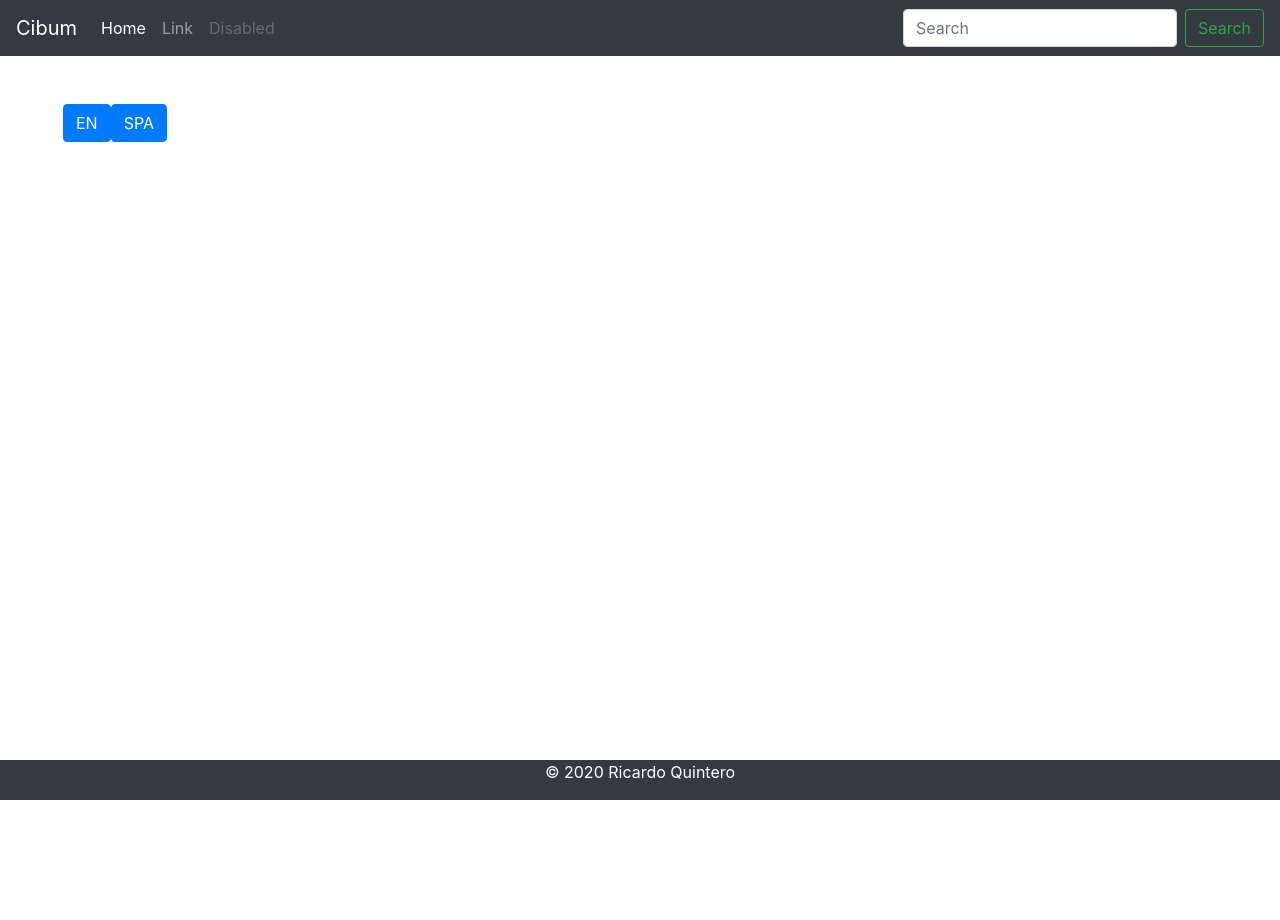
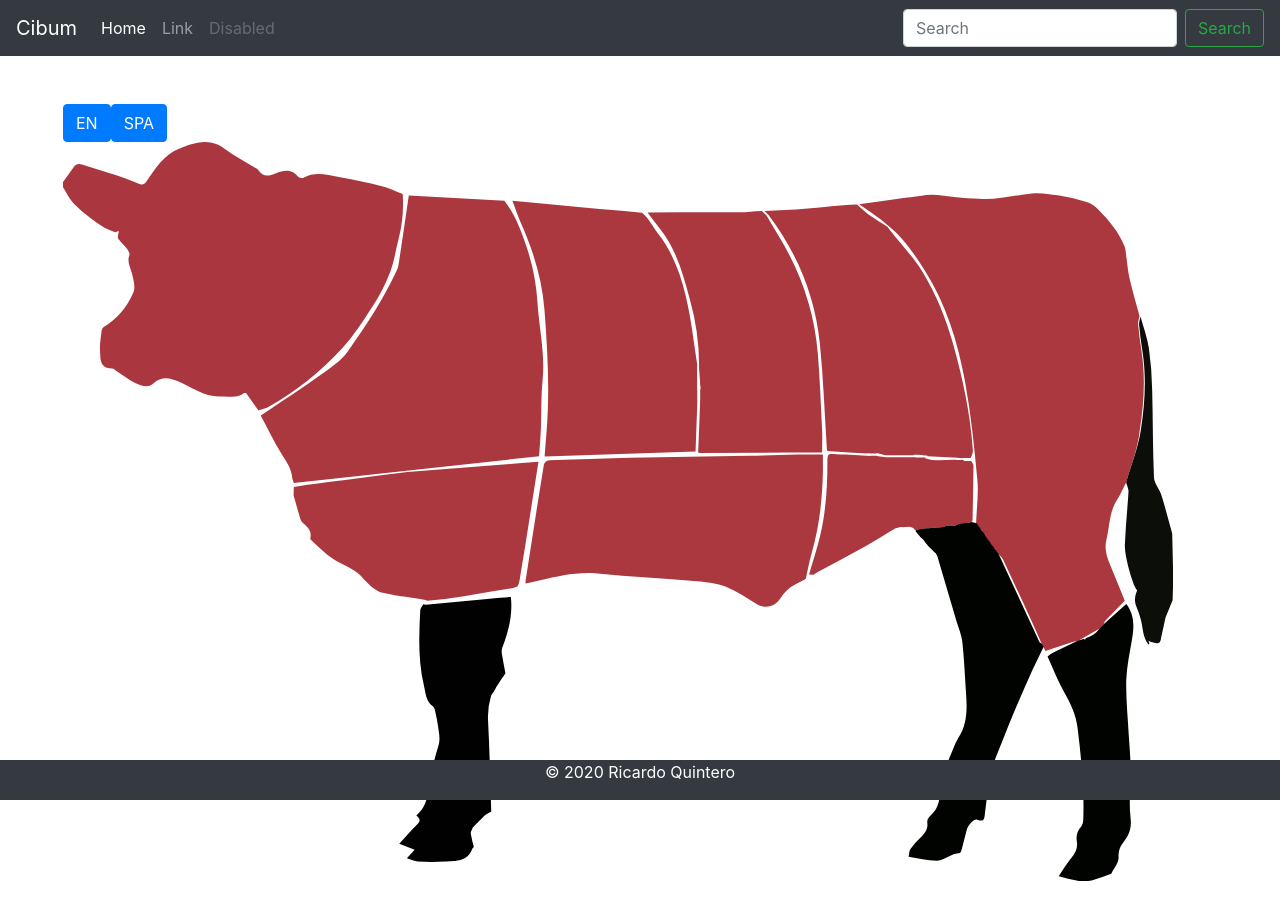
Before and after one commit to SpicyChurro/AppCarnes, an Angular app in the folder PRUEBA1/: page / in a window 1280 px wide. Shown: the top 920 px of the page. Before the commit the page ends 800 px from the top, so only its background shows below. Built offline with nearby package versions, Linux system fonts and the light colour scheme.

Commit message:
Moved SVG style to css and tested (click) with SVG

```diff
--- a/PRUEBA1/src/app/components/body/body.component.css
+++ b/PRUEBA1/src/app/components/body/body.component.css
@@ -1,8 +1,12 @@
 
+
+
+ .cls-1{fill:#aa373f;}.cls-2{fill:#ab373f;}.cls-3{fill:#ab383f;}.cls-4{fill:#ab383e;}.cls-5{fill:#010300;}.cls-6{fill:#010101;}.cls-7{fill:#010301;}.cls-8{fill:#0b0e09;}
 
 
   path:hover:not(#BL-L):not(#BL-R):not(#FL):not(#Tail) {
     fill:#ddd;
     transition: fill 0.3s;
   }
+
   .saturate:hover { filter: saturate(4); }
--- a/PRUEBA1/src/app/components/body/body.component.html
+++ b/PRUEBA1/src/app/components/body/body.component.html
@@ -22,14 +22,19 @@
             </h3>
           </div>
         </div>
+      </div>
 
-        <svg xmlns="http://www.w3.org/2000/svg" viewBox="0 0 609.37 405.69"><defs><style>.cls-1{fill:#aa373f;}.cls-2{fill:#ab373f;}.cls-3{fill:#ab383f;}.cls-4{fill:#ab383e;}.cls-5{fill:#010300;}.cls-6{fill:#010101;}.cls-7{fill:#010301;}.cls-8{fill:#0b0e09;}</style></defs>
+
+    </div>
+
+        <svg xmlns="http://www.w3.org/2000/svg"  viewBox="0 0 609.37 405.69">>
           <!-- <title>Vaca-SVG</title> -->
 
           <g id="Capa_2" data-name="Capa 2"><g id="Capa_1-2" data-name="Capa 1">
 
             <a xlink:title ="">
-              <path id="Brisket" class="cls-4" d="M250.17,176.4c-20.39,1.59-40.78,3.15-61.17,4.82-16.69,2-39,5.07-55.66,7.11-2.22.27-4.43.7-6.65,1.06,0,1.56-.07,3.11-.1,4.67,1.28,4.44,2.53,8.9,3.87,13.32a4.12,4.12,0,0,0,1.26,1.72c2.56,2.2,5,4.4,4.06,8.2a1.15,1.15,0,0,0,.28,1c4.11,3.66,7.87,7.84,12.52,10.77,5.36,3.41,11.84,5.18,16,10.33l.57.64,3.74,3.65,1.58,1.28,2.33,1.59,1.38.66,8,1.59,3.32.51,1.52.13,3.74.59.83.14,3.7.61.72.16,3,.52.94.32,9.91-.93.83-.08c11.79-1.59,24.26-4.29,36.05-5.81l2.63-.91c1-1,1.32-3.7,1.51-4.8,2.6-15.53,5-31.09,7.46-46.65l2.68-17.07Zm-55.6,27.81h0Z"/>
+              <path id="Brisket" (click)="onClickSpa()" class="cls-4" d="M250.17,176.4c-20.39,1.59-40.78,3.15-61.17,4.82-16.69,2-39,5.07-55.66,7.11-2.22.27-4.43.7-6.65,1.06,0,1.56-.07,3.11-.1,4.67,1.28,4.44,2.53,8.9,3.87,13.32a4.12,4.12,0,0,0,1.26,1.72c2.56,2.2,5,4.4,4.06,8.2a1.15,1.15,0,0,0,.28,1c4.11,3.66,7.87,7.84,12.52,10.77,5.36,3.41,11.84,5.18,16,10.33l.57.64,3.74,3.65,1.58,1.28,2.33,1.59,1.38.66,8,1.59,3.32.51,1.52.13,3.74.59.83.14,3.7.61.72.16,3,.52.94.32,9.91-.93.83-.08c11.79-1.59,24.26-4.29,36.05-5.81l2.63-.91c1-1,1.32-3.7,1.51-4.8,2.6-15.53,5-31.09,7.46-46.65l2.68-17.07Zm-55.6,27.81h0Z"/>
+
             </a>
 
               <!-- <a xlink:title ="" xlink:href=""> -->
@@ -38,11 +43,11 @@
             </a>
 
             <a xlink:title ="">
-            <path id="Flank" class="cls-2" d="M498.63,175.13H494.5l-.09-.49c-1.11,0-2.22-.06-3.33-.1h-.18c-.71,0-1.42-.05-2.13-.05a.5.5,0,0,1-.13,0c-5.09,0-10.25,1-15.22-.92l0-.28-.4-.13h-4.7A.5.5,0,0,1,468,173H451.58l-5-.65,0-.12H443v.16l-1.82-.12h-.05l-11.61-.75c-1.57,0-3.14,0-4.69-.1-5-.41-5.2-.44-5.19,4.68,0,13.41-.84,26.74-3.91,39.8-1.7,7.25-4.09,14.33-6.17,21.49l2.54.15a20.66,20.66,0,0,1,2-1.37c8.73-4.72,17.52-9.32,26.19-14.16,5.68-3.16,11.17-6.64,16.75-10l2.87-.59c2.59.48,5.69-1.58,7.77,1.54l.91,0,.05-.06.63-.12,4.4-.7L475,212l8.74-.7.73-.54,0,0,1.33-.14,3.68,0,2.93-1.25,2.89-.21h1.36l2-.48.19-.19.49-.59c.19-10.06.4-20.11.49-30.16C499.89,176.84,499.07,176,498.63,175.13Z"/>
+            <path id="Flank"  class="cls-2" d="M498.63,175.13H494.5l-.09-.49c-1.11,0-2.22-.06-3.33-.1h-.18c-.71,0-1.42-.05-2.13-.05a.5.5,0,0,1-.13,0c-5.09,0-10.25,1-15.22-.92l0-.28-.4-.13h-4.7A.5.5,0,0,1,468,173H451.58l-5-.65,0-.12H443v.16l-1.82-.12h-.05l-11.61-.75c-1.57,0-3.14,0-4.69-.1-5-.41-5.2-.44-5.19,4.68,0,13.41-.84,26.74-3.91,39.8-1.7,7.25-4.09,14.33-6.17,21.49l2.54.15a20.66,20.66,0,0,1,2-1.37c8.73-4.72,17.52-9.32,26.19-14.16,5.68-3.16,11.17-6.64,16.75-10l2.87-.59c2.59.48,5.69-1.58,7.77,1.54l.91,0,.05-.06.63-.12,4.4-.7L475,212l8.74-.7.73-.54,0,0,1.33-.14,3.68,0,2.93-1.25,2.89-.21h1.36l2-.48.19-.19.49-.59c.19-10.06.4-20.11.49-30.16C499.89,176.84,499.07,176,498.63,175.13Z"/>
             </a>
 
             <a xlink:title ="">
-              <path id="Round" class="cls-2" d="M583.64,186.9c-1.69,3.29-3.12,6.74-5.11,9.83-4.24,6.62-3.92,14.33-5.69,21.54-1.2,4.91,0,9.21,1.93,13.61,2.84,6.6,5.44,13.29,8.14,20-3.58,3.62-7.19,7.22-10.73,10.9a8,8,0,0,0-1,2.21l0,0-.75.75,0,0-.76.75,0,0-.76.76,0,0-11.61,6.55.05,0c-1.32.33-2.67.57-4,1-4.69,1.54-9.37,3.13-14,4.7-.36-.73-.71-1.47-1.06-2.2l-.79-1.34c-2.05-4.6-4.06-9.22-6.16-13.8-5.06-11-10.12-22-15.29-32.95-.57-1.22-1.86-2.09-2.82-3.12l0,0-1.49-2.21,0,0-.75-.77,0,.05-.78-1.48v0l-.72-.77,0,0-1.48-2.19,0,0-.74-.78,0,0c-.49-.73-1-1.46-1.48-2.2l0,0-.77-1.46,0,0-.74-.76,0,0-.73-.78,0,0-.78-1.46.05,0-.76-.78,0,0-.78-1.48,0,.05c.28-7.93,1.42-15.93.68-23.76-1.69-17.93-3.51-35.92-6.73-53.63-3.92-21.55-10.3-42.49-22.21-61.27-5.86-9.26-12-18.33-20.79-25.16-1.08-.91-2.09-1.89-3.23-2.71-3.95-2.82-7.95-5.57-11.92-8.35q13.17-1.87,26.36-3.74c2.62-.37,5.28-.5,7.86-1,6.46-1.34,12.72.16,19.06.91,4.19.51,8.43.57,12.65.86,9.85.67,19.33-2.05,29-3,4.65-.43,9.48.33,14.14,1.08a122,122,0,0,1,15.8,3.58,15.91,15.91,0,0,1,6.38,4.11c5.87,6,11.35,12.4,14.48,20.36.68,1.73.65,3.75.93,5.64.58,4,.88,8,1.79,11.88,1.63,7,3.63,13.81,5.47,20.71-.28,1.5-.91,3-.78,4.51.42,4.65,1,9.29,1.74,13.9,2.4,14.87,1.45,29.78-.86,44.45C590.09,168.26,586.37,177.5,583.64,186.9Z"/>
+              <path id="Round"  class="cls-2" d="M583.64,186.9c-1.69,3.29-3.12,6.74-5.11,9.83-4.24,6.62-3.92,14.33-5.69,21.54-1.2,4.91,0,9.21,1.93,13.61,2.84,6.6,5.44,13.29,8.14,20-3.58,3.62-7.19,7.22-10.73,10.9a8,8,0,0,0-1,2.21l0,0-.75.75,0,0-.76.75,0,0-.76.76,0,0-11.61,6.55.05,0c-1.32.33-2.67.57-4,1-4.69,1.54-9.37,3.13-14,4.7-.36-.73-.71-1.47-1.06-2.2l-.79-1.34c-2.05-4.6-4.06-9.22-6.16-13.8-5.06-11-10.12-22-15.29-32.95-.57-1.22-1.86-2.09-2.82-3.12l0,0-1.49-2.21,0,0-.75-.77,0,.05-.78-1.48v0l-.72-.77,0,0-1.48-2.19,0,0-.74-.78,0,0c-.49-.73-1-1.46-1.48-2.2l0,0-.77-1.46,0,0-.74-.76,0,0-.73-.78,0,0-.78-1.46.05,0-.76-.78,0,0-.78-1.48,0,.05c.28-7.93,1.42-15.93.68-23.76-1.69-17.93-3.51-35.92-6.73-53.63-3.92-21.55-10.3-42.49-22.21-61.27-5.86-9.26-12-18.33-20.79-25.16-1.08-.91-2.09-1.89-3.23-2.71-3.95-2.82-7.95-5.57-11.92-8.35q13.17-1.87,26.36-3.74c2.62-.37,5.28-.5,7.86-1,6.46-1.34,12.72.16,19.06.91,4.19.51,8.43.57,12.65.86,9.85.67,19.33-2.05,29-3,4.65-.43,9.48.33,14.14,1.08a122,122,0,0,1,15.8,3.58,15.91,15.91,0,0,1,6.38,4.11c5.87,6,11.35,12.4,14.48,20.36.68,1.73.65,3.75.93,5.64.58,4,.88,8,1.79,11.88,1.63,7,3.63,13.81,5.47,20.71-.28,1.5-.91,3-.78,4.51.42,4.65,1,9.29,1.74,13.9,2.4,14.87,1.45,29.78-.86,44.45C590.09,168.26,586.37,177.5,583.64,186.9Z"/>
             </a>
 
             <a xlink:title ="" >
@@ -80,9 +85,3 @@
               <path id="BL-R" class="cls-7" d="M586.88,272.92c1.2-6.89,1.38-13.46-3.16-19.34l-12.56,11.36,0,0-.75.75,0,0-.76.75,0,0-.76.76,0,0c-1.87,2.86-4.6,4.19-7.51,5.21a.49.49,0,0,1-.45.67.43.43,0,0,1-.46-.36c-1.06.35-2.13.67-3.19,1l.05,0c-4.55,2.2-9.12,4.36-13.64,6.6a31,31,0,0,0-3.19,2.07c3,6.63,5.66,13.49,9.23,19.82,3.43,6.1,6.32,11.92,7.22,19.22,2.09,16.84,3.79,33.63,3.15,50.6a6.06,6.06,0,0,1-1,3.61,9.85,9.85,0,0,0-2.48,8.58c.5,3.47-.9,6.08-3,8.72-2.58,3.18-4.68,6.74-7,10.14,3.46.85,6.89,1.93,10.4,2.45a20.7,20.7,0,0,0,7.69-.14,107.09,107.09,0,0,0,10.75-3.65c1.46-3,4.16-6.08,4.05-9a11.43,11.43,0,0,1,2.45-8.08c3.28-4.1,4.82-7.94,4.11-13.75-1.07-8.7.21-17.67.12-26.53-.06-6.35-.77-12.69-1.12-19-.55-10-1.58-19.92-1.37-29.86C584,287.82,585.59,280.34,586.88,272.92Z"/>
 
               </svg>
-
-
-    </div>
-
-
-  </div>
```
